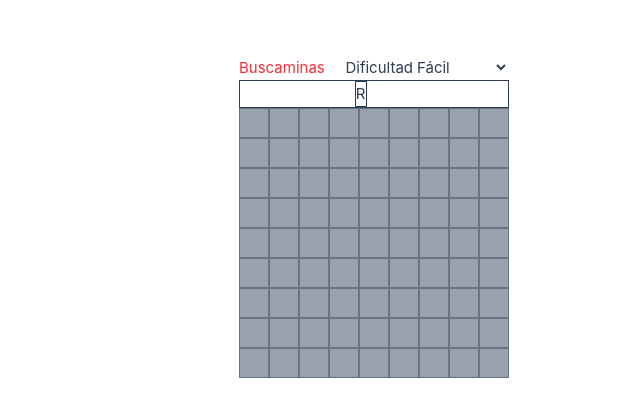
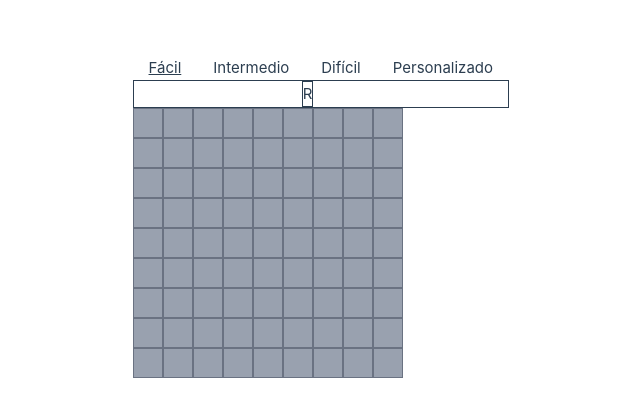
Before and after one commit to lautaroBulla/Buscaminas, a Vue app in the folder bm-frontend/: page / in a window 1280 px wide. Shown: the part 183-600 px from the top of the page, without its empty margins (131-771 px from the left). Built offline with nearby package versions, Linux system fonts and the light colour scheme.

Commit message:
Selector de dificultad

```diff
--- /dev/null
+++ b/bm-frontend/src/components/DifficultySelectorComponent.vue
@@ -0,0 +1,30 @@
+<script setup>
+    defineProps({
+        modelValue: {
+            type: String,
+            required: true,
+        }
+    })
+
+    const emit = defineEmits(['update:modelValue']);
+
+    function selectDifficulty(difficulty) {
+        emit('update:modelValue', difficulty)
+    }
+</script>
+
+<template>
+    <div class="flex flex-row">
+        <button
+            v-for="difficulty in ['easy', 'intermediate', 'expert', 'custom']"
+            :key="difficulty"
+            @click="selectDifficulty(difficulty)"
+            class="px-4"
+            :class="{
+                'underline': modelValue === difficulty
+            }"
+        >
+            {{ difficulty === 'easy' ? 'Fácil' : difficulty === 'intermediate' ? 'Intermedio' : difficulty === 'expert' ? 'Difícil' : 'Personalizado' }}
+        </button>
+    </div>
+</template>
--- a/bm-frontend/src/views/GameView.vue
+++ b/bm-frontend/src/views/GameView.vue
@@ -5,6 +5,9 @@
     import GameOverComponent from '@/components/GameOverComponent.vue';
     import GameWinComponent from '@/components/GameWinComponent.vue';
     import HeaderComponent from '@/components/HeaderComponent.vue';
+    import DifficultySelectorComponent from '@/components/DifficultySelectorComponent.vue';
+    import { ref, watch } from 'vue';
+
 
     const {
         rows,
@@ -23,46 +26,36 @@
         rightClick,
         seconds,
     } = useMinesweeper(9, 9, 10);
-
     resetGame();
 
-    const remainingMines = computed(() => mines.value - flags.value.flat().filter(cell => cell === true).length);
-
-    function changeDifficulty(event) {
-        const option = event.target.value;
-        switch (option) {
+    const difficulty = ref('easy');
+    watch(difficulty, async(newDifficulty) => {
+        console.log(newDifficulty);
+        if (difficulty !== newDifficulty){
+            switch (newDifficulty) {
                 case "easy":
                     rows.value = 9; cols.value = 9; mines.value = 10; break;
                 case "intermediate":
                     rows.value = 16; cols.value = 16; mines.value = 40; break;
-            case "difficult":
+                case "expert":
                     rows.value = 24; cols.value = 24; mines.value = 99; break;
                 default:
                     rows.value = 9; cols.value = 9; mines.value = 10; break;
             }
             resetGame();
         }
+    })
+
+    const remainingMines = computed(() => mines.value - flags.value.flat().filter(cell => cell === true).length);
 </script>
 
 <template>
     <div class="flex flex-col">
-        <div class="flex justify-between">
-            <h1 class="text-red-500 text-center">Buscaminas</h1>
-            <div>
-                <label>Dificultad</label>
-                <select @change="changeDifficulty">
-                    <option value="easy" selected>
-                        Fácil
-                    </option>
-                    <option value="intermediate">
-                        Intermedio
-                    </option>
-                    <option value="difficult">
-                        Dificil
-                    </option>
-                </select>
-            </div>
-        </div>
+        <!-- Componente para el selector de disficultad -->
+        <DifficultySelectorComponent
+            v-model="difficulty"
+        />
+
         <div>
             <HeaderComponent
                 :remainingMines="remainingMines"
```
Lines whose indentation alone changed are shown as unchanged.
